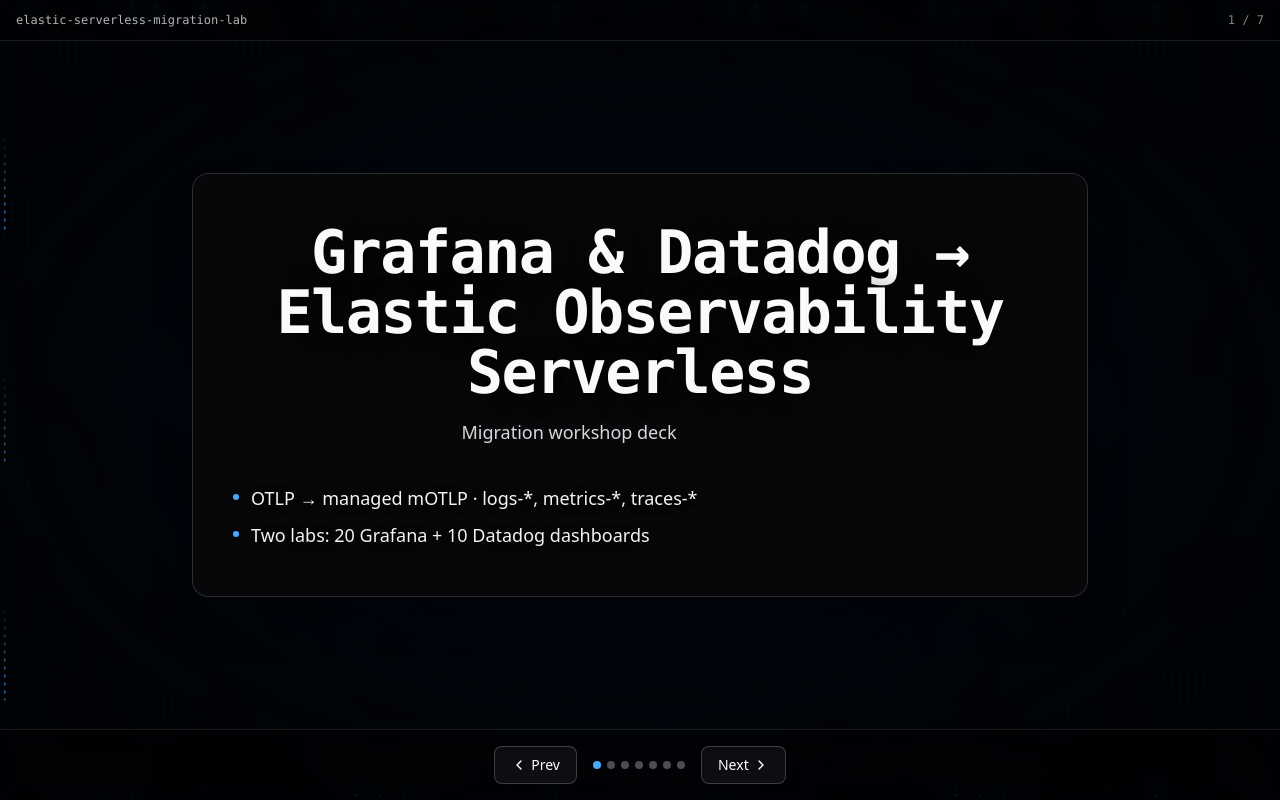
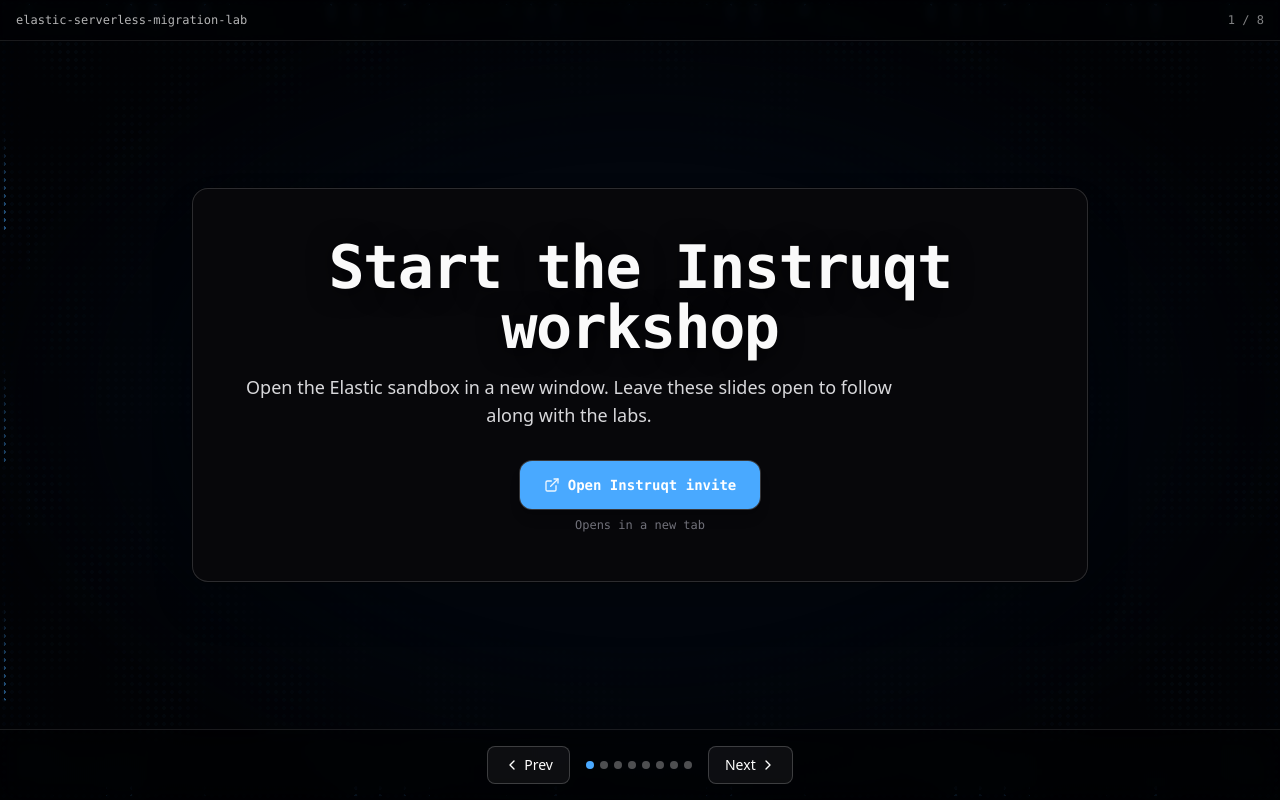
Before and after one commit to poulsbopete/dashboard-alert-migration, a React (Vite) app in the folder slides/: page / in a window 1280 px wide. Built offline with nearby package versions, Linux system fonts and the light colour scheme.

Commit message:
slides: add opening Instruqt workshop invite (new tab)
Made-with: Cursor

```diff
--- a/slides/src/SlideDeck.tsx
+++ b/slides/src/SlideDeck.tsx
@@ -1,5 +1,5 @@
 import { useCallback, useEffect, useState } from "react";
-import { ChevronLeft, ChevronRight } from "lucide-react";
+import { ChevronLeft, ChevronRight, ExternalLink } from "lucide-react";
 import { FallingPattern } from "@/components/ui/falling-pattern";
 import { cn } from "@/lib/utils";
 
@@ -7,9 +7,21 @@ export type Slide = {
   title: string;
   subtitle?: string;
   bullets?: string[];
+  /** Instruqt (or other) lab — opens in a new browser tab */
+  workshopUrl?: string;
+  workshopLinkLabel?: string;
 };
 
+const INSTRUQT_INVITE = "https://play.instruqt.com/elastic/invite/fmt96ftdm41w";
+
 const SLIDES: Slide[] = [
+  {
+    title: "Start the Instruqt workshop",
+    subtitle:
+      "Open the Elastic sandbox in a new window. Leave these slides open to follow along with the labs.",
+    workshopUrl: INSTRUQT_INVITE,
+    workshopLinkLabel: "Open Instruqt invite",
+  },
   {
     title: "Grafana & Datadog → Elastic Observability Serverless",
     subtitle: "Migration workshop deck",
@@ -120,6 +132,25 @@ export function SlideDeck() {
             {slide.subtitle ? (
               <p className="mt-4 max-w-2xl text-lg text-zinc-200/95">{slide.subtitle}</p>
             ) : null}
+            {slide.workshopUrl ? (
+              <div className="mt-8 flex flex-col items-center gap-2">
+                <a
+                  href={slide.workshopUrl}
+                  target="_blank"
+                  rel="noopener noreferrer"
+                  className={cn(
+                    "inline-flex items-center justify-center gap-2 rounded-xl px-6 py-3.5",
+                    "bg-[var(--primary)] font-mono text-sm font-semibold text-white shadow-lg",
+                    "ring-1 ring-white/20 transition hover:brightness-110 focus:outline-none focus-visible:ring-2 focus-visible:ring-[var(--primary)] focus-visible:ring-offset-2 focus-visible:ring-offset-zinc-950",
+                  )}
+                  aria-label={`${slide.workshopLinkLabel ?? "Open workshop"} (opens in new tab)`}
+                >
+                  <ExternalLink className="size-4 shrink-0 opacity-90" aria-hidden />
+                  {slide.workshopLinkLabel ?? "Open workshop"}
+                </a>
+                <span className="font-mono text-xs text-zinc-500">Opens in a new tab</span>
+              </div>
+            ) : null}
             {slide.bullets?.length ? (
               <ul className="mt-10 max-w-2xl space-y-3 text-left text-base text-zinc-100 sm:text-lg">
                 {slide.bullets.map((b) => (
```
